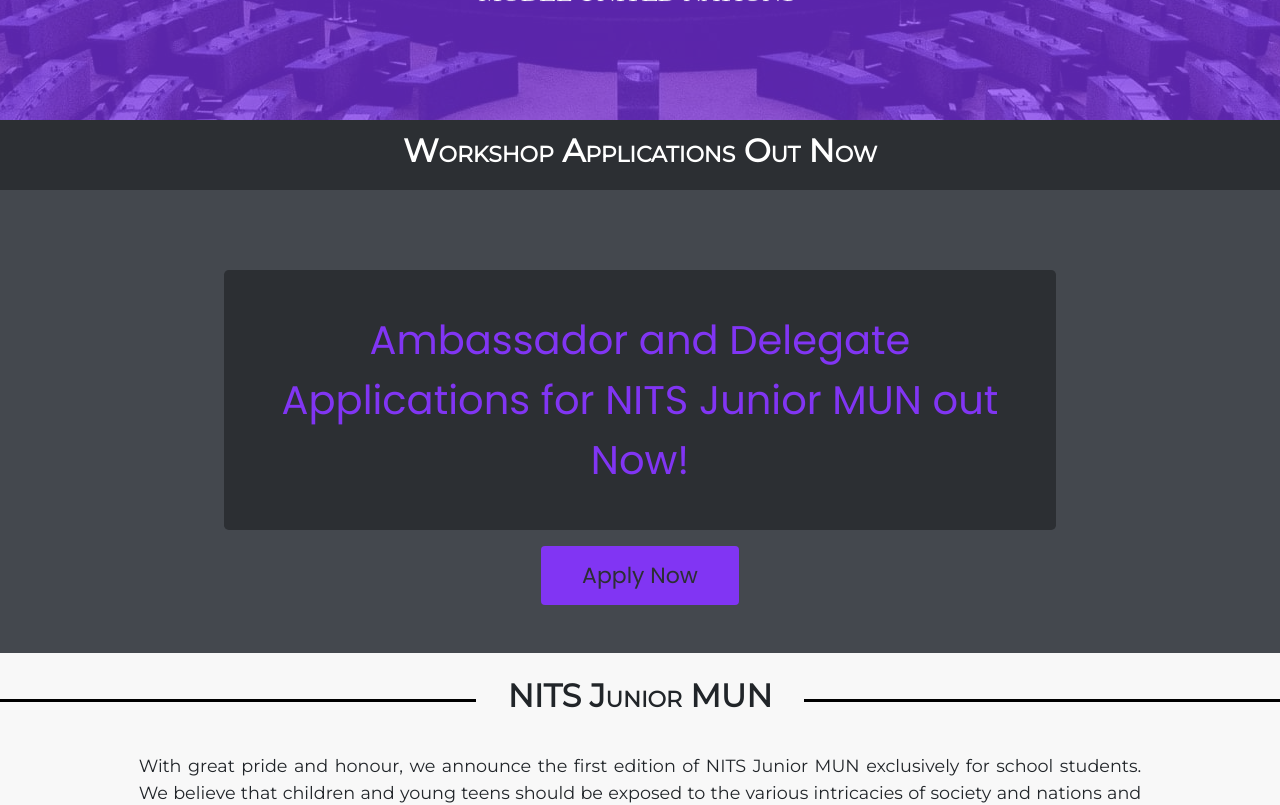
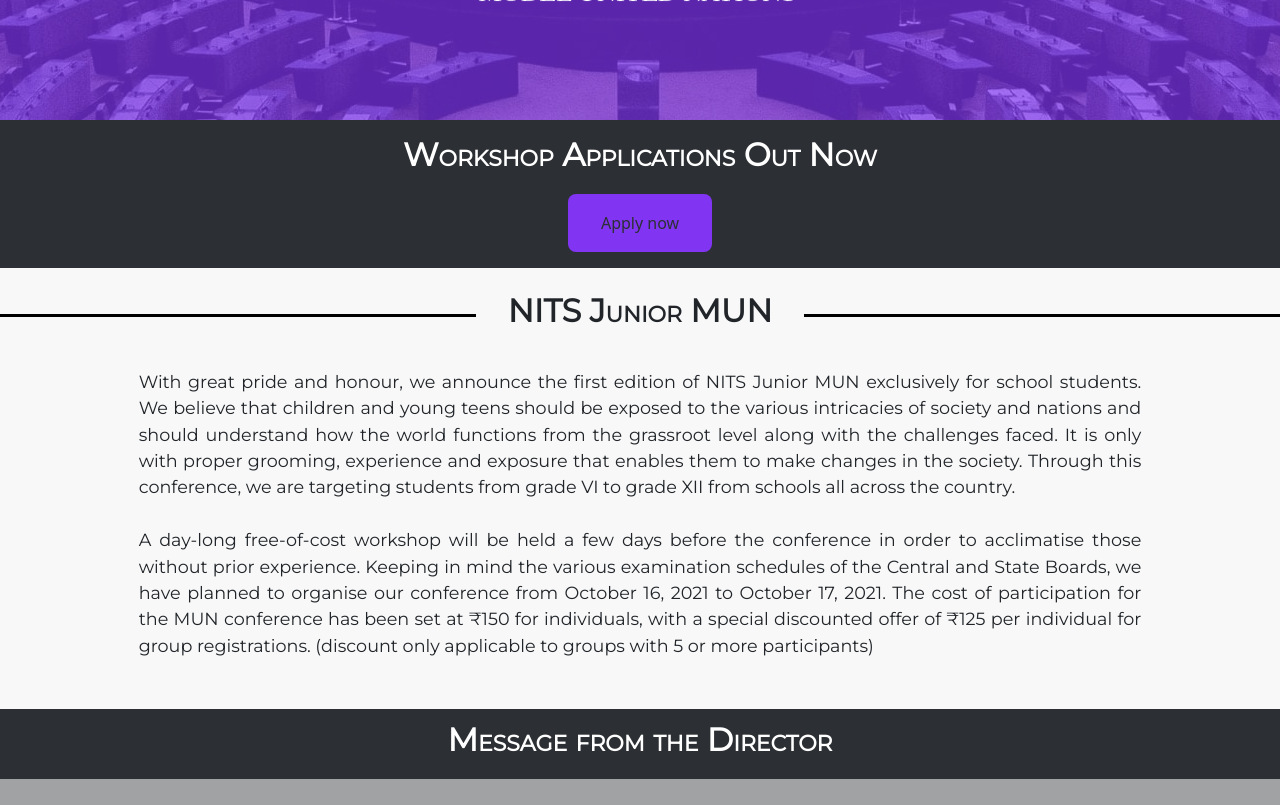
Before and after one commit to nitsmun/nitsmun2021-22, a React (Create React App) app: page / in a window 1280 px wide. Shown: the part 680-1485 px from the top of the page. Built offline with nearby package versions, Linux system fonts and the light colour scheme.

Commit message:
Link changes home

```diff
--- a/src/components/Timer.css
+++ b/src/components/Timer.css
@@ -120,3 +120,20 @@
 		font-size: 3vw;
 	}
 }
+
+a.applyNowBtn {
+	padding: 2vh 4vh;
+	background-color: var(--theme4-100);
+	margin: 1vh 0 2vh 0;
+	border-radius: 1vh;
+	text-decoration: none;
+	color: var(--theme1-100);
+	border: 0.2vh solid rgba(0, 0, 0, 0);
+}
+
+a.applyNowBtn:hover {
+	background-color: var(--theme3-100);
+	color: var(--theme4-100);
+	border: 0.2vh solid var(--theme4-100);
+	transition: 0.2s ease-in-out;
+}
--- a/src/components/Timer.jsx
+++ b/src/components/Timer.jsx
@@ -1,3 +1,4 @@
+/* eslint-disable no-unused-vars */
 // *Hooks*
 import React, { useEffect, useState, Suspense } from 'react'; //? React for the react fragment
 // import { Link } from 'react-router-dom';
@@ -64,18 +65,15 @@
 
 	return (
 		<Suspense fallback={Loading}>
-			{/* <div className="timer-heading"
-          style={{display: "flex",justifyContent: "center",alignItems: "center", width: "100%",backgroundColor: "var(--theme1-100)",height: "70px"}}>
-            <h2 style={{fontVariant:"small-caps",color: "white",fontFamily:"var(--font2)",fontWeight:"bold"}}>NITS Junior MUN starts on <span className="bold">{timeTo.toLocaleString().substring(0, 10) }</span></h2>
-        </div> */}
 			<div
 				style={{
 					display: 'flex',
+					flexDirection: 'column',
 					justifyContent: 'center',
 					alignItems: 'center',
 					width: '100%',
 					backgroundColor: 'var(--theme1-100)',
-					height: '70px',
+					// height: '70px',
 				}}>
 				<h2
 					style={{
@@ -83,28 +81,39 @@
 						color: 'white',
 						fontFamily: 'var(--font2)',
 						fontWeight: 'bold',
+						padding: '2vh 1vh 0.5vh 1vh',
+						textAlign: 'center',
 					}}>
 					Workshop Applications Out Now
 				</h2>
+				{btnAllow && (
+					<a
+						href='https://linktr.ee/nitsmun'
+						target='_blank'
+						rel='noreferrer'
+						className='applyNowBtn'>
+						Apply now
+					</a>
+				)}
 			</div>
-			<div id='timer'>
-				{/* {display.length === 4 && <div className="timer-limit">NITS Junior MUN starts on <span className="bold">{timeTo.toLocaleString().substring(0, 10) }</span> !</div>} */}
-				{/* If display.length = 4 => Display Timer
+			{/* <div id='timer'> */}
+			{/* {display.length === 4 && <div className="timer-limit">NITS Junior MUN starts on <span className="bold">{timeTo.toLocaleString().substring(0, 10) }</span> !</div>} */}
+			{/* If display.length = 4 => Display Timer
               If display.length = 1 => Display Coming Soon */}
-				{display.length === 4 &&
+			{/* {display.length === 4 &&
 					display.map((interval, index) => {
 						return (
 							<React.Fragment key={index}>
 								<div className='timer-int'>
 									<div className='timer-int-value'>
 										<tt>{interval}</tt>
-									</div>{' '}
-									{/* Time left in interval */}
-									<div className='timer-int-label'>
+									</div>{' '} */}
+			{/* Time left in interval */}
+			{/* <div className='timer-int-label'>
 										{timeIntervalName[index]}
-									</div>{' '}
-									{/* Interval name */}
-								</div>
+									</div>{' '} */}
+			{/* Interval name */}
+			{/* </div>
 								{index < display.length - 1 &&
 									((window.innerWidth < 1000 && index !== 1) ||
 										window.innerWidth >= 1000) && (
@@ -112,14 +121,14 @@
 									)}
 							</React.Fragment>
 						);
-					})}
+					})} */}
 
-				{display.length === 1 && (
+			{/* {display.length === 1 && (
 					<div className='coming-soon' style={{ textAlign: 'center' }}>
 						Ambassador and Delegate Applications for NITS Junior MUN out Now!
 					</div>
 				)}
-			</div>
+			</div> */}
 
 			{/* <div className="apply-now">Application for delegates and the free workshop open now!</div> */}
 
@@ -127,16 +136,6 @@
           to="/events/mun-u18#apply"
           className="btn apply-btn"
         >Apply Now</Link>} */}
-
-			{btnAllow && (
-				<a
-					href='https://linktr.ee/nitsmun'
-					className='btn apply-btn'
-					target='_blank'
-					rel='noreferrer'>
-					Apply Now
-				</a>
-			)}
 		</Suspense>
 	);
 };
--- a/src/components/screens/Home.jsx
+++ b/src/components/screens/Home.jsx
@@ -1,71 +1,78 @@
 // *Components*
 import { useEffect, lazy, Suspense } from 'react';
 
-import Loading from "../Loading";
+import Loading from '../Loading';
 import Secretary from '../Secretary';
 import Update from '../Update';
 
 // *CSS*
-import "./Home.css";
+import './Home.css';
 
-const Timer = lazy(() => import("../Timer"));
+const Timer = lazy(() => import('../Timer'));
 const Article = lazy(() => import('../Article'));
 const Director = lazy(() => import('../Director'));
 const Carousel = lazy(() => import('../Carousel'));
 
-const Home = (props) => {
-
-  useEffect(()=> {
-
+const Home = props => {
+	useEffect(() => {
 		// *Setting Up Page Title*
 		document.title = props.title;
-
 	}, [props.title]);
 
 	return (
-    <Suspense fallback={<Loading/>}>
-    <div className="home">
+		<Suspense fallback={<Loading />}>
+			<div className='home'>
+				{/*Intro Section*/}
+				<div className='home-sec' id='intro'>
+					<img
+						className='intro-bg-pic'
+						src='/img/dashboard_pic2-min.jpg'
+						alt='NITSMUN'
+					/>
 
-      {/*Intro Section*/}
-      <div className="home-sec" id="intro">
-
-        <img className="intro-bg-pic" src="/img/dashboard_pic2-min.jpg" alt="NITSMUN" />
-
-        <div className="intro-logo">
-          <img src="/img/logoBigWhite.svg" alt="NITSMUN"/>
+					<div className='intro-logo'>
+						<img src='/img/logoBigWhite.svg' alt='NITSMUN' />
 					</div>
-
 				</div>
 
 				{/*Timer Section */}
-      <div className="home-sec" id="apply" style={{paddingTop:"0"}}>
-        <Timer/>
+				{/* <div className="home-sec" id="apply" style={{paddingTop:"0"}}> */}
+				<Timer />
 
+				{/* </div> */}
+
+				{/* update section */}
+				<div>
+					<Update />
 				</div>
 
-      {/* update section */}
-      <div><Update/></div>
-
 				{/*Director's Message Section*/}
-      <div><Director/></div>
+				<div>
+					<Director />
+				</div>
 				{/* <div className="home-sec" id="director">Director Message</div> */}
 				{/*Secretary's Message Section*/}
-      <div><Secretary/></div>
+				<div>
+					<Secretary />
+				</div>
 
 				{/* Glimpse from past conference */}
-      <div><Carousel/></div>
+				<div>
+					<Carousel />
+				</div>
 				{/* Article & Social */}
-      <div><Article/></div>
+				<div>
+					<Article />
+				</div>
 
 				{/*Articles Section*/}
 				{/* <div className="home-sec" id="articles"><Article/></div> */}
 
 				{/*Social Section*/}
 				{/* <div className="home-sec" id="social">Social</div> */}
-
 			</div>
 		</Suspense>
 	);
-}
+};
 
 export default Home;
```
Lines whose indentation alone changed are shown as unchanged.
